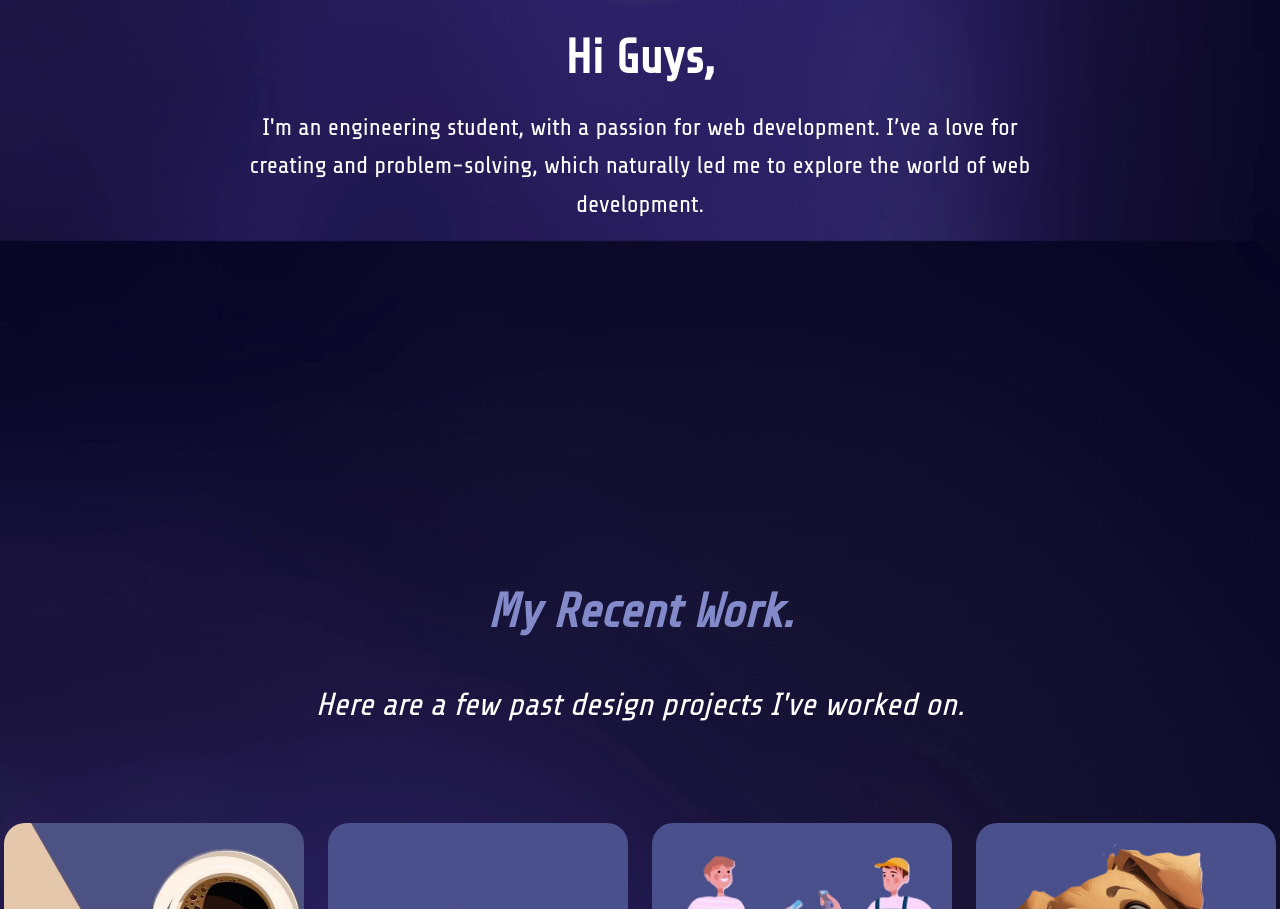
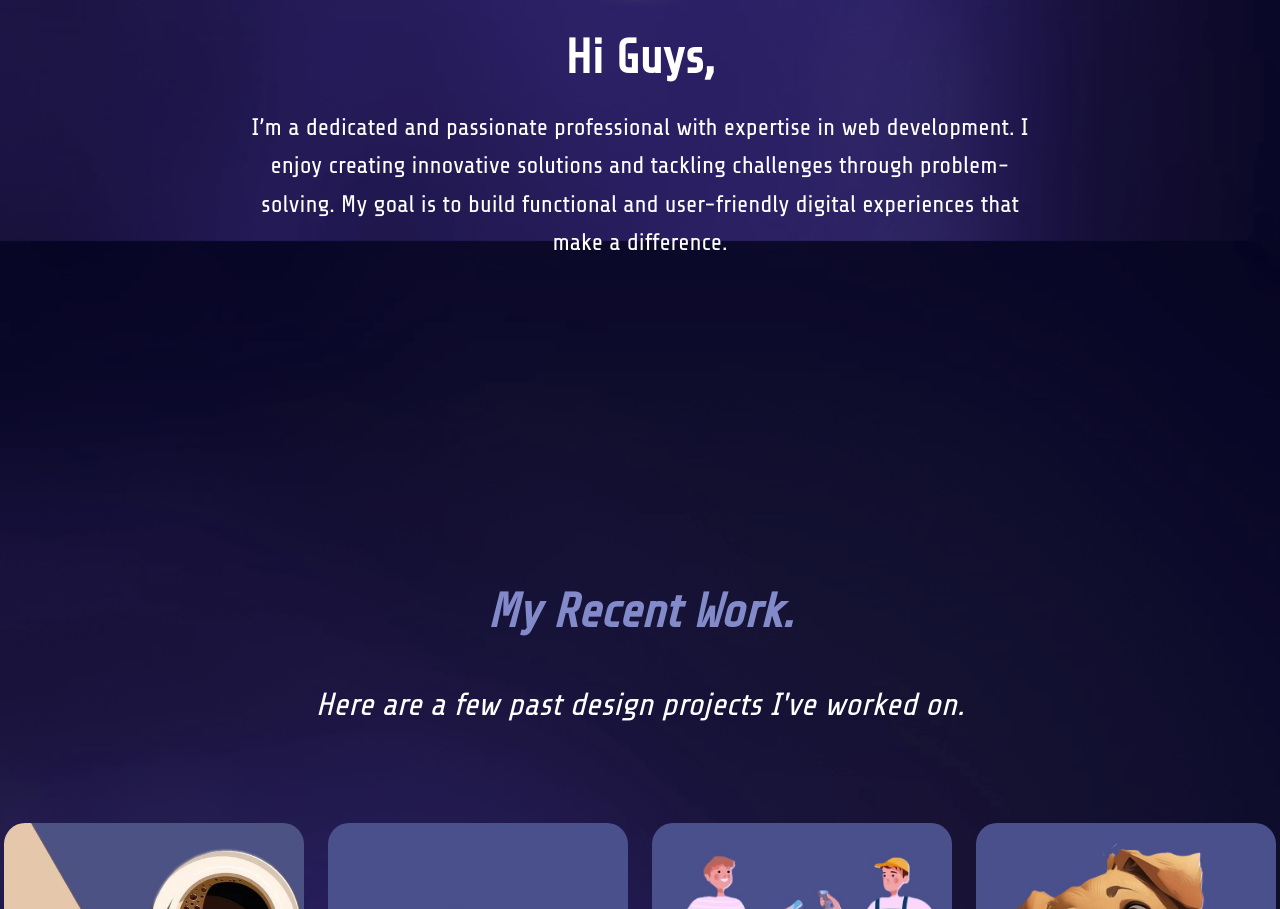
Before and after one commit to anoopvikram/Anoop.portfolio, a plain HTML site: page index.html in a window 1280 px wide. Shown: the part 1293-2202 px from the top of the page. Drawn offline with Linux system fonts and the light colour scheme; a web font is replaced by a local one.

Commit message:
Update index.html

```diff
--- a/index.html
+++ b/index.html
@@ -33,11 +33,9 @@
         <div class="wal intr">
             <img class="propic" src="./image/profilepic.jpg" width="300px">
             <p class="inthead">Hi Guys,</p>
-            <p class="intdec">
-                I'm an engineering student, with a passion for
-                <span>web development</span>. I’ve a love for
-                <span>creating</span> and <span>problem-solving</span>,
-                which naturally led me to explore the world of web development.
+            <p class="intdec">I’m a dedicated and passionate professional with expertise in <span>web development</span>.
+                I enjoy <span>creating</span> innovative solutions and tackling challenges through <span>problem-solving</span>.
+                My goal is to build functional and user-friendly digital experiences that make a difference.
             </p>
         </div>
     </section>
```
